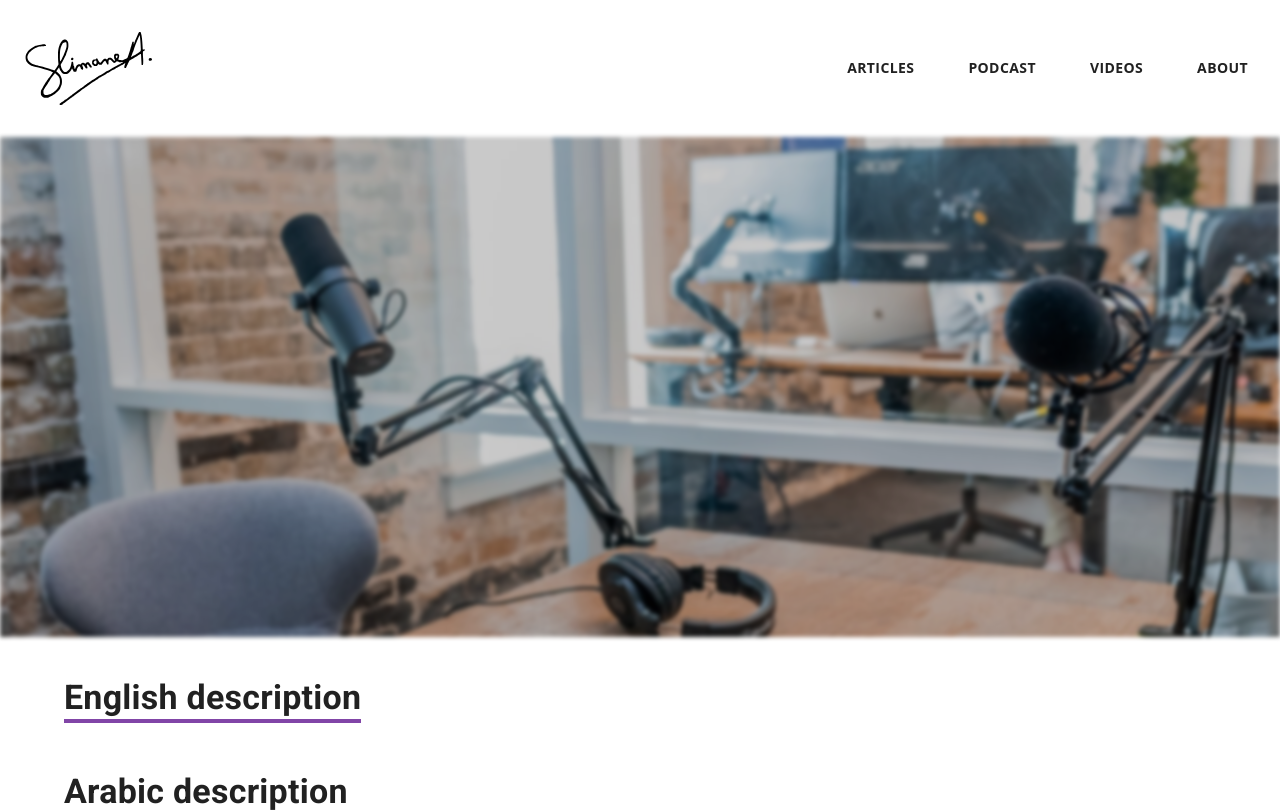
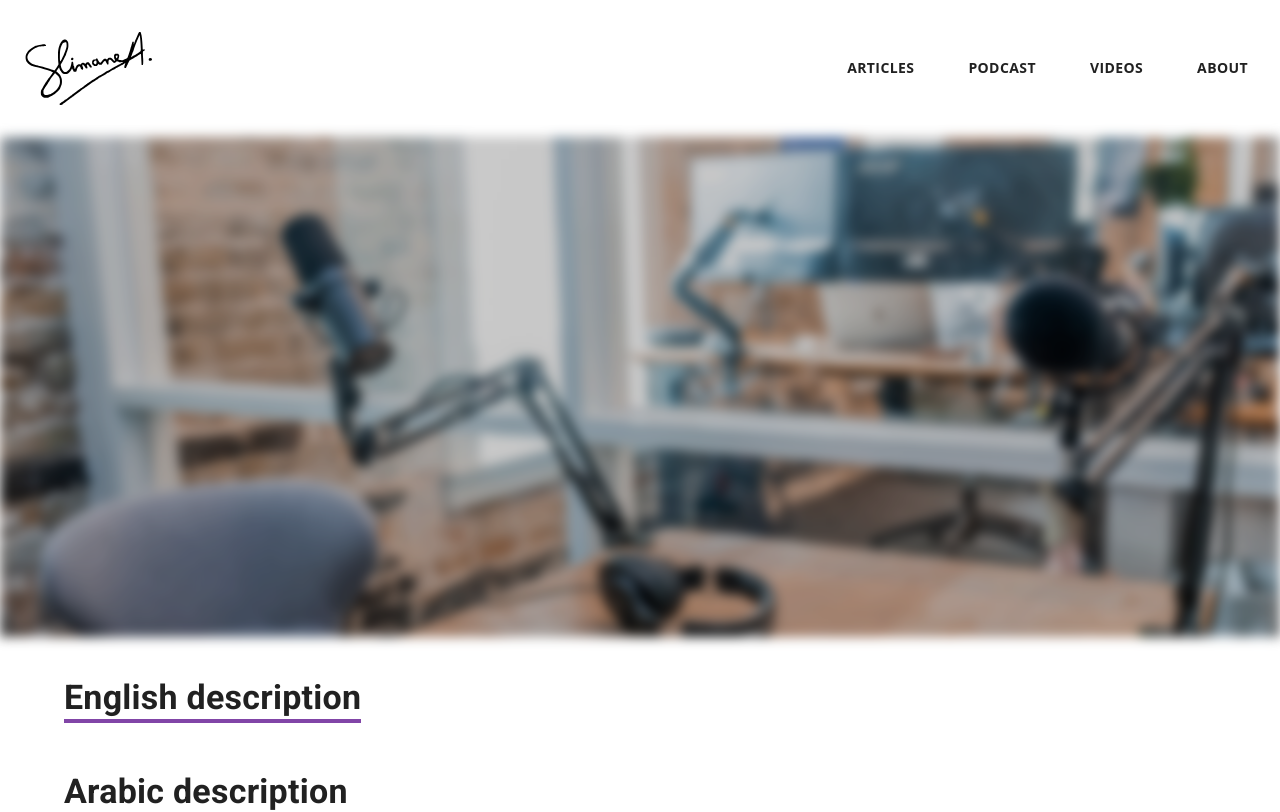
Before and after one commit to slimaneakalie/slimane.io, a Next.js app: page /podcast/1 in a window 1280 px wide. Shown: the top 812 px of the page. Built offline with nearby package versions, Linux system fonts and the light colour scheme.

Commit message:
fix: blur

```diff
--- a/src/components/podcast/PodcastItemPageComponent.tsx
+++ b/src/components/podcast/PodcastItemPageComponent.tsx
@@ -17,7 +17,7 @@ export default function PodcastItemPageComponent({
       <ImageTitle
         mainImageUrl={"/podcast.png"}
         title={podcastItem.title}
-        imgClassName={classes.imageTitle}
+        imgFilterClassName={classes.imageTitle}
       />
       <div className={classes.bodyContainer}>
         <MainTitle>English description</MainTitle>
--- a/src/components/shared/ImageTitle.tsx
+++ b/src/components/shared/ImageTitle.tsx
@@ -4,13 +4,14 @@ import { ImageTitleProps } from "../../types/shared/imageTitle.types";
 
 export default function ImageTitle(props: ImageTitleProps): JSX.Element {
   const classes = useImageTitleStyles(props);
-  const { title, imgClassName } = props;
+  let { title, imgFilterClassName } = props;
+  if (!imgFilterClassName) {
+    imgFilterClassName = classes.imageBackgroundFilter;
+  }
 
   return (
     <div className={classes.root}>
-      <div
-        className={`${classes.mainImage} ${classes.imageBackgroundFilter} ${imgClassName}`}
-      />
+      <div className={`${classes.mainImage} ${imgFilterClassName}`} />
       <div className={classes.titleTextContainer}>
         <Typography variant="h2" component="h1" className={classes.title}>
           {title}
--- a/src/types/shared/imageTitle.types.ts
+++ b/src/types/shared/imageTitle.types.ts
@@ -1,5 +1,5 @@
 export interface ImageTitleProps {
   mainImageUrl: string;
   title: string;
-  imgClassName?: string;
+  imgFilterClassName?: string;
 }
```
